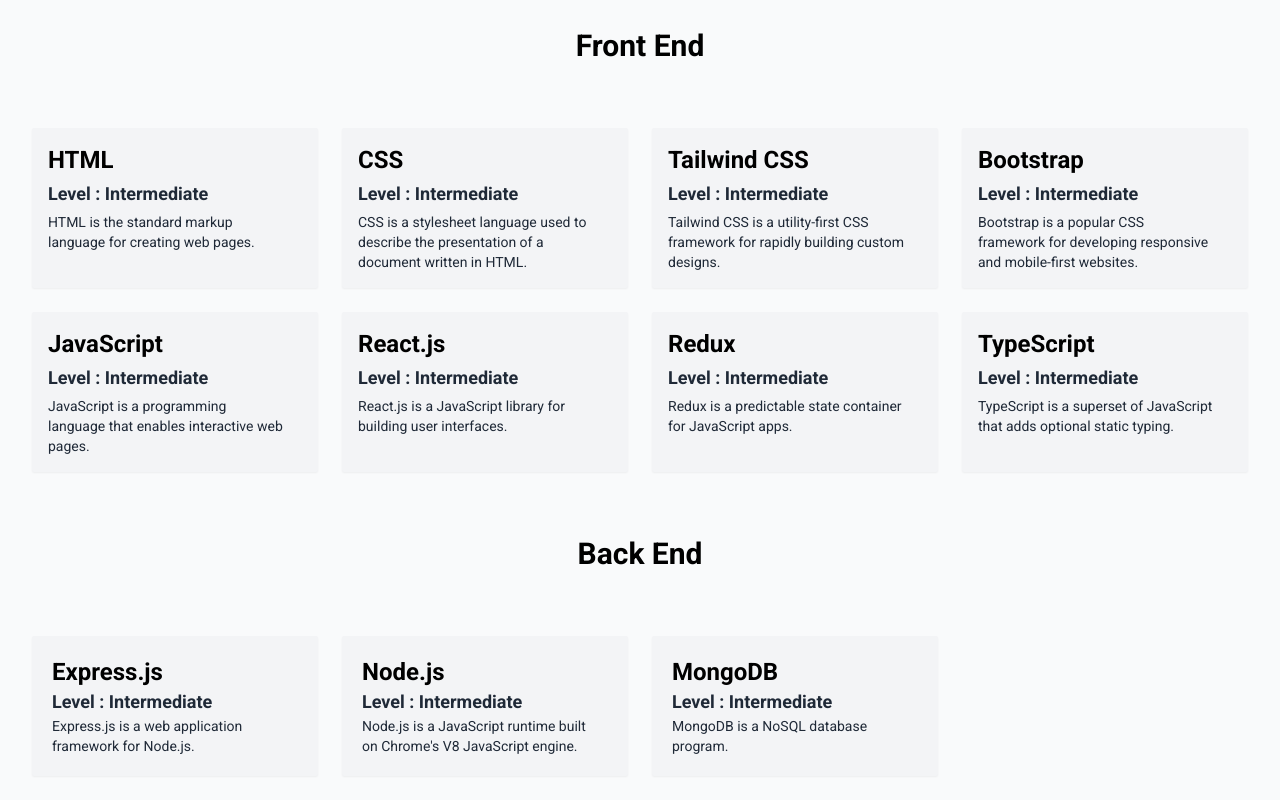
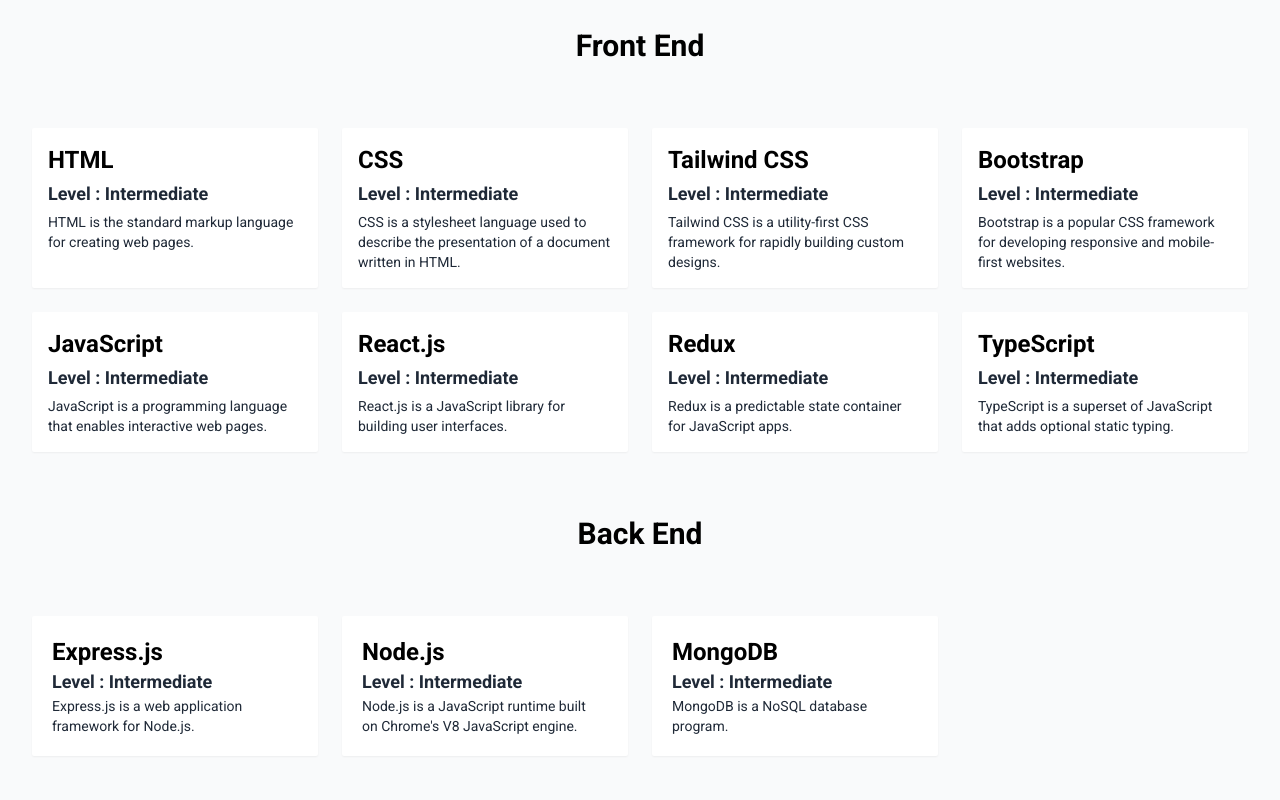
Before and after one commit to Shahriar090/My-Personal-Portfolio, a React (Vite) app: page / in a window 1280 px wide. Shown: the part 2580-3380 px from the top of the page. Built offline with nearby package versions, Linux system fonts and the light colour scheme.

Commit message:
Fixing issues

```diff
--- a/src/Components/AboutMe/Skills.jsx
+++ b/src/Components/AboutMe/Skills.jsx
@@ -36,7 +36,7 @@
             {frontEndSkills.map((skill) => (
               <div
                 key={skill.id}
-                className="bg-gray-100 shadow-sm p-4 rounded-sm cursor-pointer hover:ring-2 ring-green-700 hover:shadow-green-500 transition-all duration-500"
+                className="bg-white shadow-sm p-4 rounded-sm cursor-pointer hover:ring-2 ring-green-700 hover:shadow-green-500 transition-all duration-500"
               >
                 <div className="space-y-1">
                   <h1 className="text-2xl  font-bold text-black">
@@ -45,9 +45,7 @@
                   <p className="text-lg font-semibold text-gray-800">
                     Level : {skill.experience}
                   </p>
-                  <p className="text-sm text-gray-800 sm:max-w-[30ch]">
-                    {skill.description}
-                  </p>
+                  <p className="text-sm text-gray-800">{skill.description}</p>
                 </div>
                 {/* <img src={skill.image} alt={skill.title} /> */}
               </div>
@@ -63,7 +61,7 @@
             {backEndSkills.map((skill) => (
               <div
                 key={skill.id}
-                className="bg-gray-100 shadow-sm p-5 rounded-sm cursor-pointer hover:ring-1 ring-green-700 hover:shadow-green-500 transition-all duration-500"
+                className="bg-white shadow-sm p-5 rounded-sm cursor-pointer hover:ring-1 ring-green-700 hover:shadow-green-500 transition-all duration-500"
               >
                 <h1 className="text-2xl  font-bold text-black">
                   {skill.title}
@@ -88,7 +86,7 @@
             {versionControlSkills.map((skill) => (
               <div
                 key={skill.id}
-                className="bg-gray-100 shadow-sm p-5 rounded-sm cursor-pointer hover:ring-1 ring-green-700 hover:shadow-green-500 transition-all duration-500"
+                className="bg-white shadow-sm p-5 rounded-sm cursor-pointer hover:ring-1 ring-green-700 hover:shadow-green-500 transition-all duration-500"
               >
                 <h1 className="text-2xl font-bold text-black">{skill.title}</h1>
                 <p className="text-lg font-semibold  text-gray-800">
```
